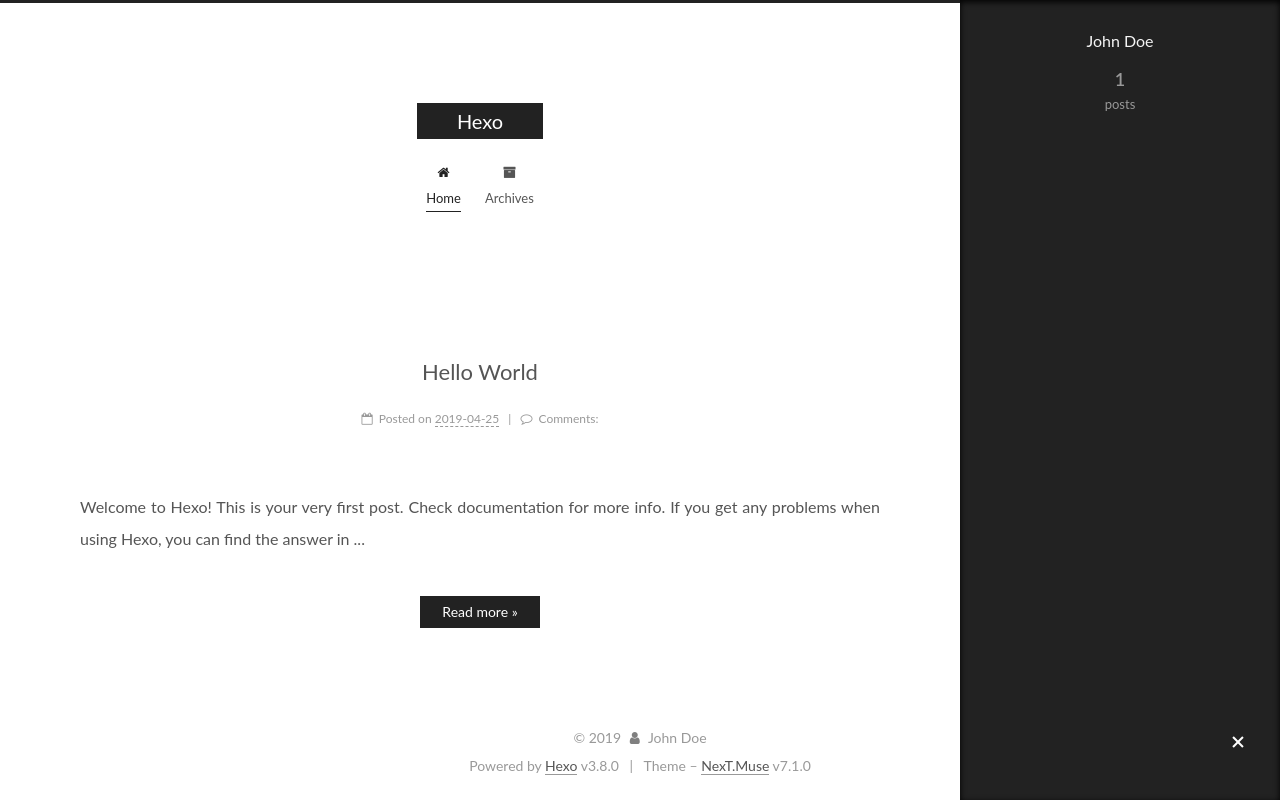
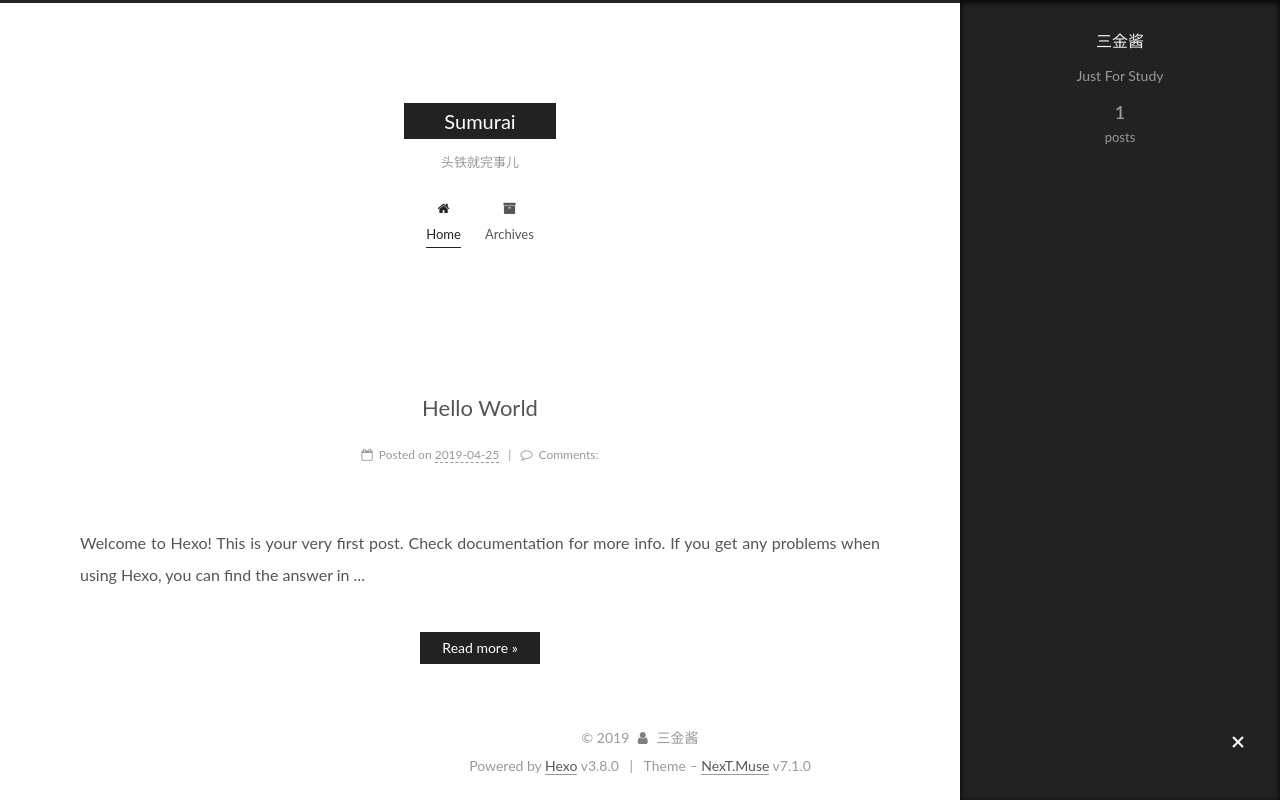
Before and after one commit to SumuraiK/SumuraiK.github.io, a plain HTML site: page index.html in a window 1280 px wide. Both pictures are taken after a click on the element 1238 px from the left and 743 px from the top of the page. Drawn offline with Linux system fonts and the light colour scheme; a script that the page names is missing.

Commit message:
Site updated: 2019-04-25 20:47:36

```diff
--- a/css/main.css
+++ b/css/main.css
@@ -1765,7 +1765,7 @@ pre .javascript .function {
   width: 4px;
   height: 4px;
   border-radius: 50%;
-  background: #3283ff;
+  background: #cb7aff;
 }
 .feed-link,
 .chat {
--- a/index.html
+++ b/index.html
@@ -14,7 +14,7 @@
 
 
 
-<html class="theme-next muse use-motion" lang>
+<html class="theme-next muse use-motion" lang="zn-Hans">
 <head><meta name="generator" content="Hexo 3.8.0">
   <meta charset="UTF-8">
 <meta http-equiv="X-UA-Compatible" content="IE=edge">
@@ -96,13 +96,16 @@
 
 
 
-  <meta property="og:type" content="website">
-<meta property="og:title" content="Hexo">
+  <meta name="description" content="Just For Study">
+<meta property="og:type" content="website">
+<meta property="og:title" content="Sumurai">
 <meta property="og:url" content="http://yoursite.com/index.html">
-<meta property="og:site_name" content="Hexo">
-<meta property="og:locale" content="default">
+<meta property="og:site_name" content="Sumurai">
+<meta property="og:description" content="Just For Study">
+<meta property="og:locale" content="zn-Hans">
 <meta name="twitter:card" content="summary">
-<meta name="twitter:title" content="Hexo">
+<meta name="twitter:title" content="Sumurai">
+<meta name="twitter:description" content="Just For Study">
 
 
 
@@ -120,7 +123,7 @@
   };
 </script>
 
-  <title>Hexo</title>
+  <title>Sumurai</title>
 
 
 
@@ -161,7 +164,7 @@
 
 </head>
 
-<body itemscope itemtype="http://schema.org/WebPage" lang="default">
+<body itemscope itemtype="http://schema.org/WebPage" lang="zn-Hans">
 
 
 
@@ -180,10 +183,14 @@
     <div class="custom-logo-site-title">
       <a href="/" class="brand" rel="start">
         <span class="logo-line-before"><i></i></span>
-        <span class="site-title">Hexo</span>
+        <span class="site-title">Sumurai</span>
         <span class="logo-line-after"><i></i></span>
       </a>
     </div>
+
+
+        <p class="site-subtitle">头铁就完事儿</p>
+
 
 
   </div>
@@ -289,13 +296,13 @@
     <link itemprop="mainEntityOfPage" href="http://yoursite.com/2019/04/25/hello-world/">
 
     <span hidden itemprop="author" itemscope itemtype="http://schema.org/Person">
-      <meta itemprop="name" content="John Doe">
-      <meta itemprop="description" content>
+      <meta itemprop="name" content="三金酱">
+      <meta itemprop="description" content="Just For Study">
       <meta itemprop="image" content="/images/avatar.gif">
     </span>
 
     <span hidden itemprop="publisher" itemscope itemtype="http://schema.org/Organization">
-      <meta itemprop="name" content="Hexo">
+      <meta itemprop="name" content="Sumurai">
     </span>
 
 
@@ -464,8 +471,8 @@
         <div class="site-overview">
           <div class="site-author motion-element" itemprop="author" itemscope itemtype="http://schema.org/Person">
 
-              <p class="site-author-name" itemprop="name">John Doe</p>
-              <div class="site-description motion-element" itemprop="description"></div>
+              <p class="site-author-name" itemprop="name">三金酱</p>
+              <div class="site-description motion-element" itemprop="description">Just For Study</div>
           </div>
 
 
@@ -525,7 +532,7 @@
   <span class="with-love" id="animate">
     <i class="fa fa-user"></i>
   </span>
-  <span class="author" itemprop="copyrightHolder">John Doe</span>
+  <span class="author" itemprop="copyrightHolder">三金酱</span>
 
 
 
```
Also changed, not shown: 2019/04/25/hello-world/index.html (+16 -12 lines), archives/2019/04/index.html (+19 -12 lines), archives/2019/index.html (+19 -12 lines), archives/index.html (+19 -12 lines).
